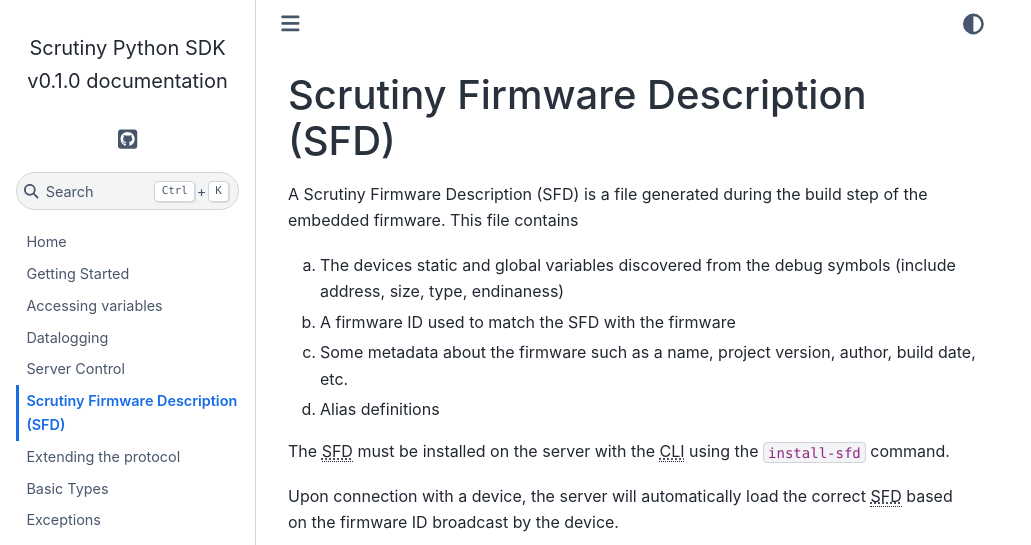
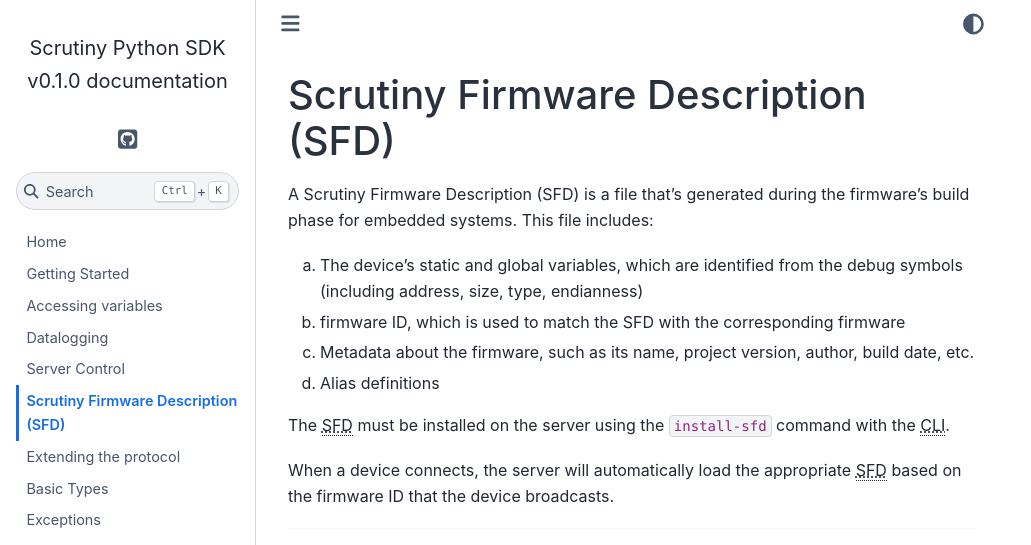
Before and after one commit to scrutinydebugger/scrutiny-python, a Sphinx documentation site: the page built from scrutiny/sdk/docs/source/firmware_descriptions.rst, in a window 1280 px wide and 1212 px high. Shown: the top 545 px of the window, without its empty margins (0-1031 px from the left). Built offline with Sphinx 7.4.7 and the Sphinx Book theme 1.1.4, drawn with Linux system fonts in a browser that asks for light colours; grey boxes are pictures that could not be loaded.

Commit message:
More review

```diff
--- a/scrutiny/sdk/docs/source/firmware_descriptions.rst
+++ b/scrutiny/sdk/docs/source/firmware_descriptions.rst
@@ -1,16 +1,17 @@
 Scrutiny Firmware Description (SFD)
 ===================================
 
-A Scrutiny Firmware Description (SFD) is a file generated during the build step of the embedded firmware. This file contains
+A Scrutiny Firmware Description (SFD) is a file that's generated during the firmware's build phase for embedded systems. This file includes:
 
-a. The devices static and global variables discovered from the debug symbols (include address, size, type, endinaness)
-b. A firmware ID used to match the SFD with the firmware
-c. Some metadata about the firmware such as a name, project version, author, build date, etc.
+a. The device's static and global variables, which are identified from the debug symbols (including address, size, type, endianness)
+b. firmware ID, which is used to match the SFD with the corresponding firmware
+c. Metadata about the firmware, such as its name, project version, author, build date, etc.
 d. Alias definitions
 
-The :abbr:`SFD (Scrutiny Firmware Description)` must be installed on the server with the :abbr:`CLI (Command Line Interface)` using the ``install-sfd`` command.
+The :abbr:`SFD (Scrutiny Firmware Description)` must be installed on the server using the ``install-sfd`` command with the :abbr:`CLI (Command Line Interface)`.
 
-Upon connection with a device, the server will automatically load the correct :abbr:`SFD (Scrutiny Firmware Description)` based on the firmware ID broadcast by the device.
+When a device connects, the server will automatically load the appropriate :abbr:`SFD (Scrutiny Firmware Description)` based on the
+firmware ID that the device broadcasts.
 
 -----
 
```
Also changed, not shown: scrutiny/sdk/docs/source/datalogging.rst (+9 -9 lines), scrutiny/sdk/docs/source/extending_the_protocol.rst (+6 -5 lines), scrutiny/sdk/docs/source/server_control.rst (+4 -3 lines).
